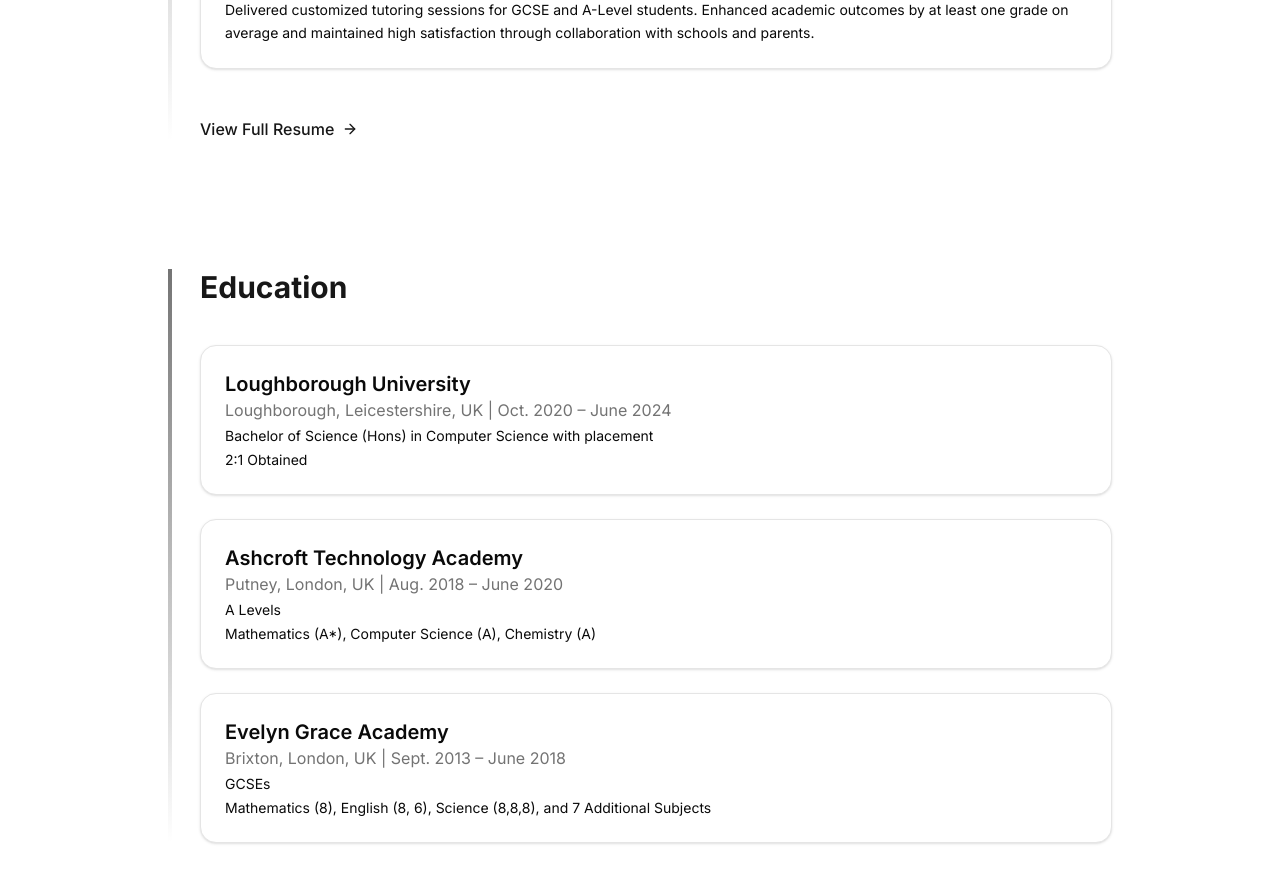
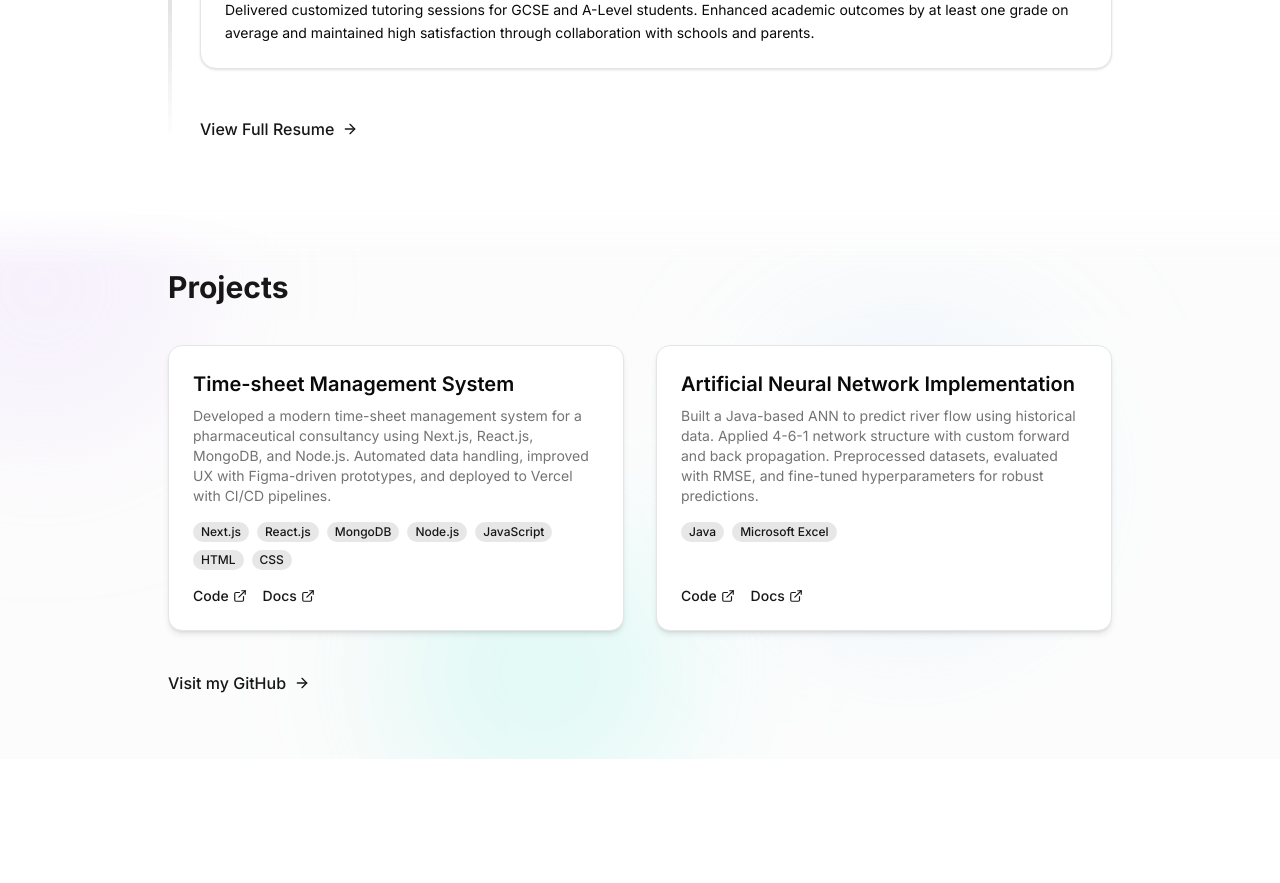
Before and after one commit to AlanWu888/portfolio-next.js, a Next.js app: page / in a window 1280 px wide. Shown: the part 1460-2343 px from the top of the page. After the commit the page ends 2219 px from the top, so only its background shows below. Built offline with nearby package versions, Linux system fonts and the light colour scheme; no server answers.

Commit message:
added projects component and data

```diff
--- /dev/null
+++ b/src/app/(components)/Projects.tsx
@@ -0,0 +1,94 @@
+import React from "react";
+import { projects } from "@/content/Projects";
+import { ArrowRight, ExternalLink } from "lucide-react";
+import { useTheme } from "next-themes";
+
+export default function ProjectsSection() {
+  const { resolvedTheme } = useTheme();
+
+  const isDark = resolvedTheme === "dark";
+
+  const blobColors = isDark
+    ? ["bg-purple-900", "bg-blue-900", "bg-teal-900"]
+    : ["bg-purple-300", "bg-blue-300", "bg-teal-300"];
+
+  return (
+    <section id="projects" className="relative bg-muted/30 py-16 overflow-hidden">
+      {/* Blobs */}
+      <div className="absolute inset-0 -z-10 overflow-hidden">
+        <div className={`absolute top-[-10%] left-[-10%] w-[300px] h-[300px] rounded-full mix-blend-multiply filter blur-3xl opacity-20 animate-blob1 ${blobColors[0]}`} />
+        <div className={`absolute top-[20%] left-[60%] w-[300px] h-[300px] rounded-full mix-blend-multiply filter blur-3xl opacity-20 animate-blob2 ${blobColors[1]}`} />
+        <div className={`absolute bottom-[-10%] left-[30%] w-[300px] h-[300px] rounded-full mix-blend-multiply filter blur-3xl opacity-20 animate-blob3 ${blobColors[2]}`} />
+      </div>
+
+      <div
+        className="absolute top-0 left-0 w-full h-16 z-30 pointer-events-none"
+        style={{
+          backgroundImage: "linear-gradient(to top, transparent, var(--background))",
+        }}
+      />
+
+      <div className="max-w-5xl mx-auto px-4 md:px-10">
+        <h2 className="text-3xl font-bold text-primary text-left mb-10">Projects</h2>
+
+        <div className="grid md:grid-cols-2 gap-8">
+          {projects.map((project, idx) => (
+            <div
+              key={idx}
+              className="flex flex-col h-full border border-border bg-card p-6 rounded-xl shadow-md hover:shadow-lg transition-shadow backdrop-blur-sm bg-opacity-80"
+            >
+              <h3 className="text-xl font-semibold mb-2 text-foreground">{project.title}</h3>
+              <p className="text-sm text-muted-foreground mb-4">{project.description}</p>
+
+              <div className="flex flex-wrap gap-2 text-xs mb-4">
+                {project.techStack.map((tech, i) => (
+                  <span
+                    key={i}
+                    className="px-2 py-0.5 rounded-full bg-primary/10 text-primary font-medium"
+                  >
+                    {tech}
+                  </span>
+                ))}
+              </div>
+
+              <div className="mt-auto flex gap-4 text-sm font-medium">
+                {project.links.code && (
+                  <a
+                    href={project.links.code}
+                    target="_blank"
+                    rel="noopener noreferrer"
+                    className="inline-flex items-center text-primary hover:text-[var(--nav-hover)]"
+                  >
+                    Code <ExternalLink size={14} className="ml-1" />
+                  </a>
+                )}
+                {project.links.docs && (
+                  <a
+                    href={project.links.docs}
+                    target="_blank"
+                    rel="noopener noreferrer"
+                    className="inline-flex items-center text-primary hover:text-[var(--nav-hover)]"
+                  >
+                    Docs <ExternalLink size={14} className="ml-1" />
+                  </a>
+                )}
+              </div>
+            </div>
+          ))}
+        </div>
+
+        <div className="pt-10 text-left">
+          <a
+            href={process.env.NEXT_PUBLIC_GITHUB_URL}
+            target="_blank"
+            rel="noopener noreferrer"
+            className="group inline-flex items-center text-primary hover:text-[var(--nav-hover)] font-medium transition-colors"
+          >
+            Visit my GitHub
+            <ArrowRight className="ml-2 h-4 w-4 group-hover:-translate-y-0.5 group-hover:-rotate-45 transition-transform" />
+          </a>
+        </div>
+      </div>
+    </section>
+  );
+}
--- a/src/app/globals.css
+++ b/src/app/globals.css
@@ -177,3 +177,40 @@
     background-size: 20px 20px;
   }
 }
+
+@keyframes blob1 {
+  0%, 100% {
+    transform: translate(0px, 0px) scale(1);
+  }
+  50% {
+    transform: translate(30px, -20px) scale(1.1);
+  }
+}
+
+@keyframes blob2 {
+  0%, 100% {
+    transform: translate(0px, 0px) scale(1);
+  }
+  50% {
+    transform: translate(-20px, 30px) scale(1.1);
+  }
+}
+
+@keyframes blob3 {
+  0%, 100% {
+    transform: translate(0px, 0px) scale(1);
+  }
+  50% {
+    transform: translate(20px, 20px) scale(1.1);
+  }
+}
+
+.animate-blob1 {
+  animation: blob1 20s infinite ease-in-out;
+}
+.animate-blob2 {
+  animation: blob2 25s infinite ease-in-out;
+}
+.animate-blob3 {
+  animation: blob3 30s infinite ease-in-out;
+}
--- a/src/app/page.tsx
+++ b/src/app/page.tsx
@@ -5,7 +5,8 @@
 import NavBar from './(components)/NavBar';
 import HeroPage from "./(components)/HeroPage";
 import WorkExperienceSection from "./(components)/WorkExperience";
-import EducationSection from './(components)/Education';
+// import EducationSection from './(components)/Education';
+import ProjectsSection from './(components)/Projects';
 
 export default function HomePage() {
   useEffect(() => {
@@ -26,7 +27,8 @@
       <NavBar />
       <HeroPage />
       <WorkExperienceSection />
-      <EducationSection/>
+      <ProjectsSection/>
+      {/* <EducationSection/> */}
       {/* other sections */}
     </>
   );
--- /dev/null
+++ b/src/content/Projects.ts
@@ -0,0 +1,33 @@
+export const projects = [
+  {
+    title: "Time-sheet Management System",
+    description: `
+      Developed a modern time-sheet management system for a pharmaceutical consultancy using Next.js, React.js, MongoDB, and Node.js.
+      Automated data handling, improved UX with Figma-driven prototypes, and deployed to Vercel with CI/CD pipelines.`,
+    techStack: [
+      "Next.js",
+      "React.js",
+      "MongoDB",
+      "Node.js",
+      "JavaScript",
+      "HTML",
+      "CSS",
+    ],
+    links: {
+      code: "https://github.com/AlanWu888/fyp-tms",
+      docs: "https://drive.google.com/file/d/1RJAIrjR3asZd7CHVMCTu8XuGvOeRivWk/view?usp=sharing",
+    },
+  },
+  {
+    title: "Artificial Neural Network Implementation",
+    description: `
+      Built a Java-based ANN to predict river flow using historical data. Applied 4-6-1 network structure with custom forward and back propagation.
+      Preprocessed datasets, evaluated with RMSE, and fine-tuned hyperparameters for robust predictions.`,
+    techStack: ["Java", "Microsoft Excel"],
+    links: {
+      code: "https://github.com/AlanWu888/ANN-implementation",
+      docs: "https://github.com/AlanWu888/ANN-implementation/blob/main/pdfs/Report.pdf",
+    },
+  },
+
+];
```
